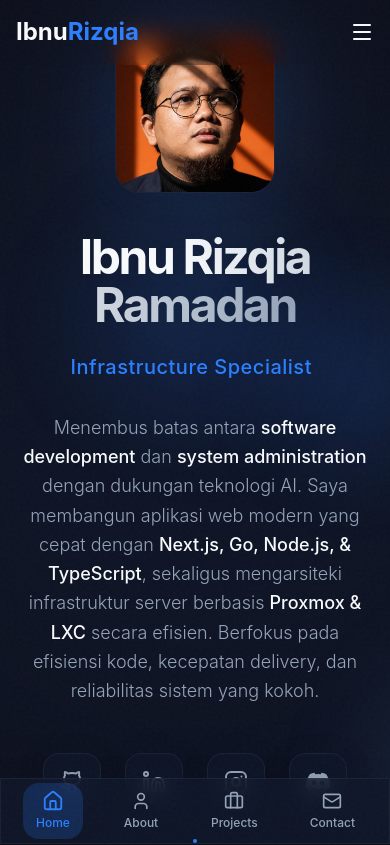
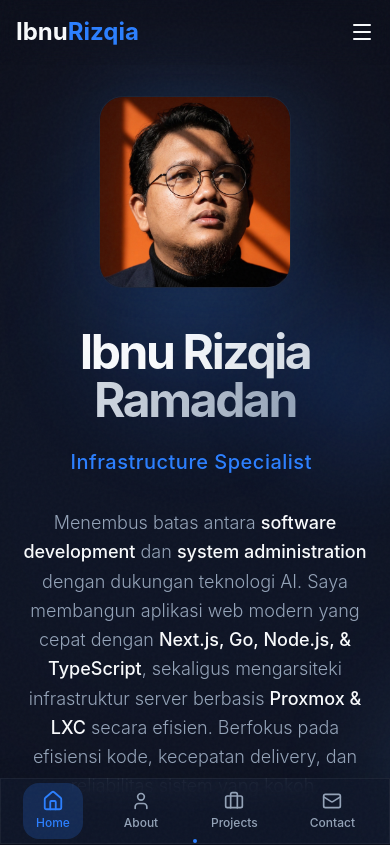
Before and after one commit to ibnurizqiaramadan/xyrus10-web, a Next.js app: page / in a window 390 px wide. Shown: the top 845 px of the page. Built offline with nearby package versions, Linux system fonts and the light colour scheme.

Commit message:
style: adjust hero section padding and increase profile image container size

```diff
--- a/src/components/Hero.tsx
+++ b/src/components/Hero.tsx
@@ -17,7 +17,7 @@ export function Hero() {
   const shouldReduceMotion = useReducedMotion()
 
   return (
-    <section id="home" className="min-h-screen flex items-center justify-center relative overflow-hidden">
+    <section id="home" className="min-h-screen flex items-center justify-center relative overflow-hidden pt-24 md:pt-0 pb-16 md:pb-0">
       {/* Background Decorative Element */}
       <div className="absolute top-1/2 left-1/2 -translate-x-1/2 -translate-y-1/2 w-[800px] h-[800px] bg-[#2b7fff]/5 rounded-full blur-[120px] pointer-events-none" />
 
@@ -29,7 +29,7 @@ export function Hero() {
             transition={{ duration: shouldReduceMotion ? 0 : 0.8 }}
             className="mb-10 relative"
           >
-            <div className="relative w-40 h-40 md:w-56 md:h-56">
+            <div className="relative w-48 h-48 md:w-56 md:h-56">
               <div className="absolute inset-0 bg-gradient-to-tr from-[#2b7fff] to-[#60A5FA] rounded-3xl rotate-6 opacity-20 blur-2xl group-hover:rotate-12 transition-transform duration-500"></div>
               <div className="relative glass-card rounded-3xl p-1.5 h-full w-full rotate-0 hover:-rotate-2 transition-transform duration-500 overflow-hidden shadow-2xl">
                 <Image
```
